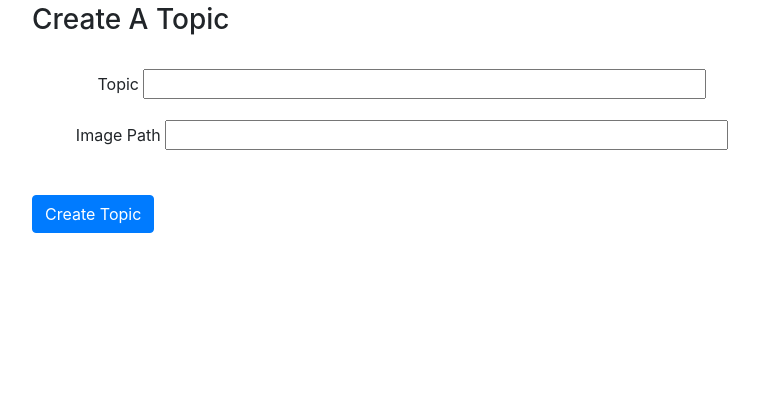
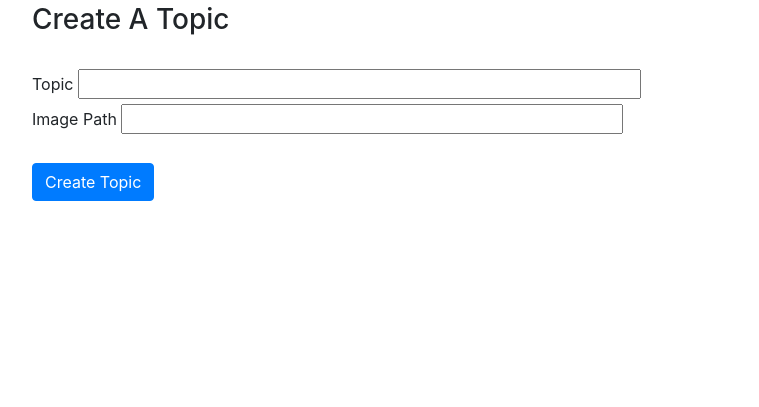
Before and after one commit to arader37/Quiz, a PHP site: page /createTopic.php in a window 1280 px wide. Shown: the part 393-800 px from the top of the page, without its empty margins (53-812 px from the left). Run offline with PHP 8.4, Linux system fonts and the light colour scheme; some libraries are stand-ins or nearby versions.

Commit message:
Little fix on the input box columns

```diff
--- a/createTopic.php
+++ b/createTopic.php
@@ -14,18 +14,18 @@
     <form action="createTheTopic.php" method="POST">
         <br>
         <h3 text-align="center">Create A Topic</h3> <br>
-        <div align="center" class="form-group col-md-8">
+        <div align="left" class="text-left">
                 <label for="safe_link">Topic</label>
                 <input type="text"  name="topic" maxlength="50" size="50" required title="Please enter the question topic.">
         </div>
 
-        <div align="center" class="form-group col-md-8">
+        <div align="left" class="text-left">
                 <label for="safe_link">Image Path</label>
-                <input type="text"  name="image_name" maxlength="50" size="50" required title="Please enter the Image Name.">
+                <input type="text"  name="image_name" maxlength="50" size="44" required title="Please enter the Image Name.">
         </div>
 
         <br>
-        <div align="center" class="text-left">
+        <div align="left" class="text-left">
             <button type="submit" name="submit" class="btn btn-primary btn-md align-items-center">Create Topic</button>
         </div>
         <br> <br>
```
Also changed, not shown: modifyQuestion.php (+4 -4 lines).
